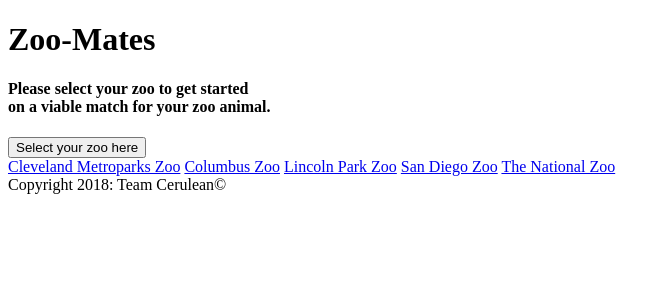
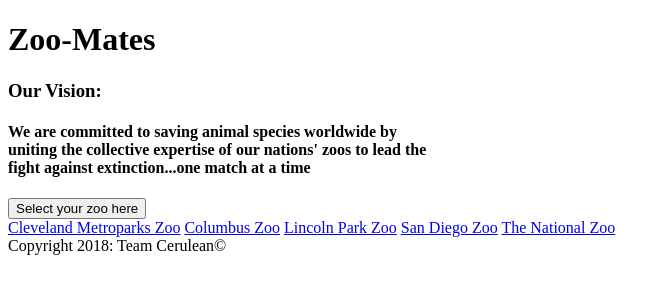
Before and after one commit to nicholettesams/Project-2, a Node server app: page / in a window 1280 px wide. Shown: the top 300 px of the page, without its empty margins (0-671 px from the left). Run offline with Node 20, Linux system fonts and the light colour scheme; some libraries are stand-ins or nearby versions.

Commit message:
changed home page text and spacing

```diff
--- a/app/public/pages/home.html
+++ b/app/public/pages/home.html
@@ -11,8 +11,10 @@
 </head>
 <body>
   <h1>Zoo-Mates</h1>
-  <h4>Please select your zoo to get started<br>
-       on a viable match for your zoo animal.</h4>
+  <h3>Our Vision:</h3>
+  <h4>We are committed to saving animal species worldwide by<br>
+     uniting the collective expertise of our nations' zoos to lead the<br>
+     fight against extinction...one match at a time</h4>
 
   <div class="dropdown">
     <button class="dropbtn">Select your zoo here</button>
```
Also changed, not shown: app/public/assets/css/styles.css.
